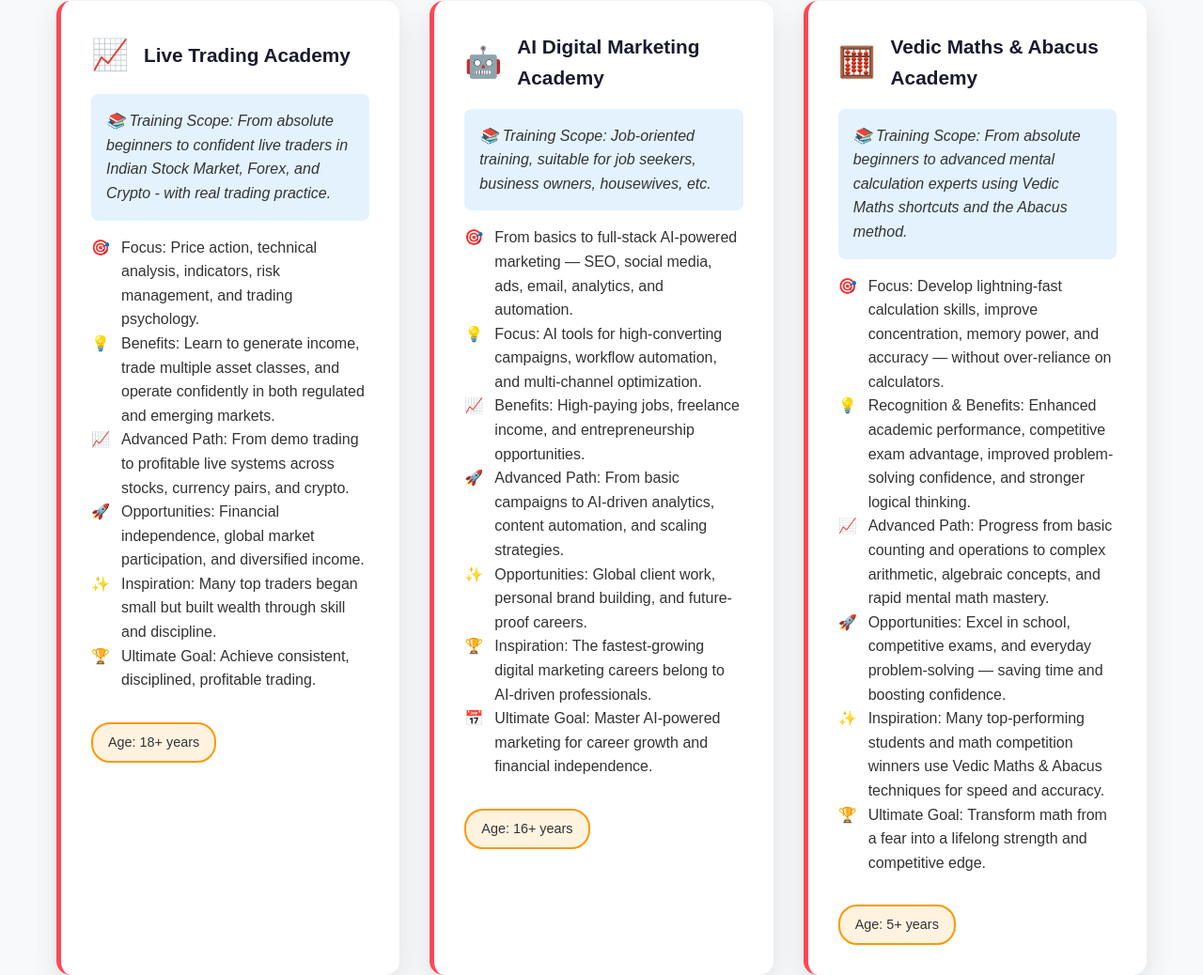
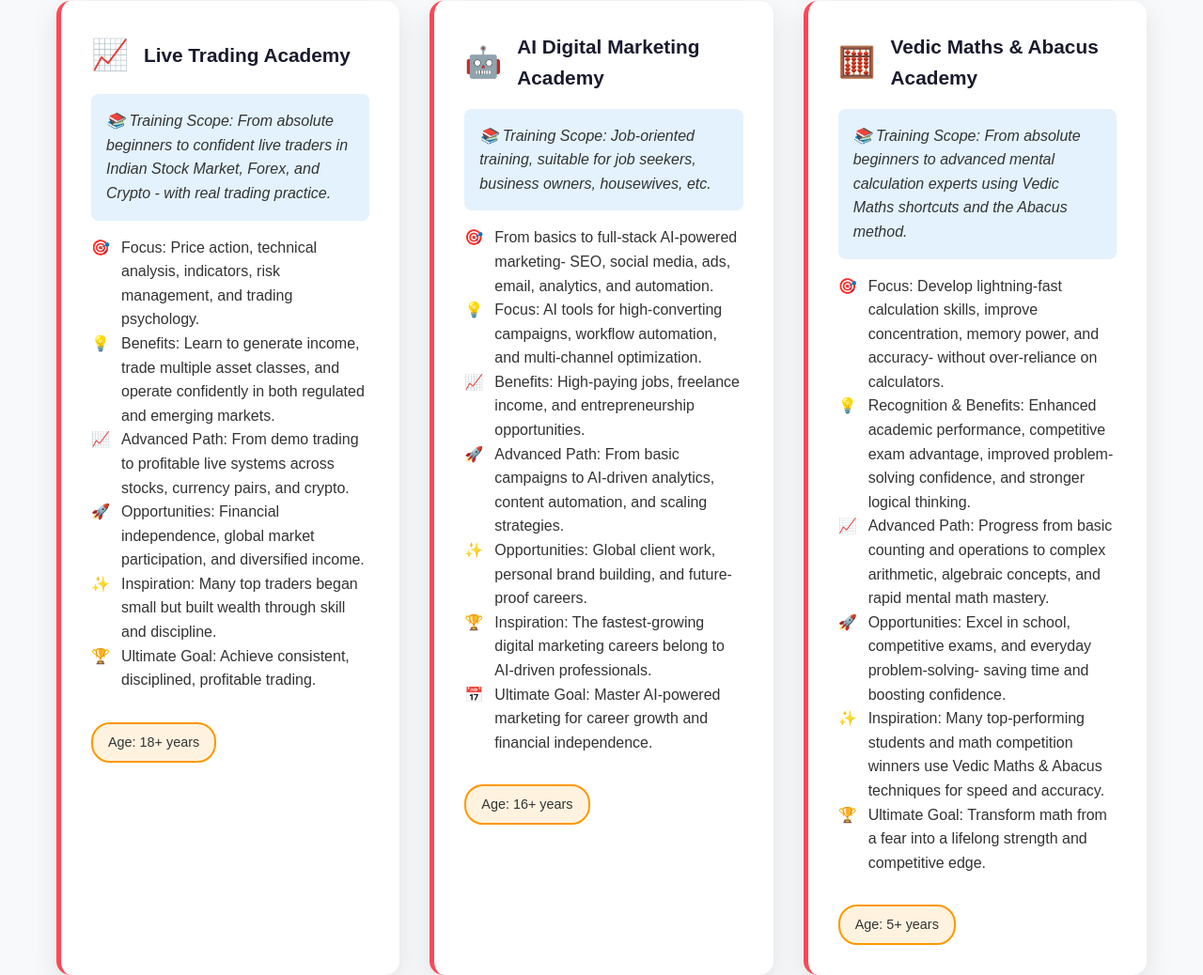
Before and after one commit to bhagirath20/mebhiraja, a plain HTML site: page index.html in a window 1280 px wide. Shown: the part 1547-2585 px from the top of the page at 94% size. Drawn offline with Linux system fonts and the light colour scheme.

Commit message:
Update index.html

```diff
--- a/index.html
+++ b/index.html
@@ -569,7 +569,7 @@
                     <ul class="benefits-list">
                         <li> Focus: Stock markets, equity instruments, futures & options, risk management, SEBI regulations, and practical strategies.
 </li>
-                        <li>Recognition & Benefits: Earn the NISM Series VIII (Equity Derivatives) certification — a gateway to finance jobs, advisory roles, and credible personal trading.
+                        <li>Recognition & Benefits: Earn the NISM Series VIII (Equity Derivatives) certification- a gateway to finance jobs, advisory roles, and credible personal trading.
 </li>
                         <li>Advanced Path: Technical & fundamental analysis, options strategies, portfolio management, and advanced finance certifications.
 </li>
@@ -623,7 +623,7 @@
 
                     </div>
                     <ul class="benefits-list">
-                        <li>From basics to full-stack AI-powered marketing — SEO, social media, ads, email, analytics, and automation.
+                        <li>From basics to full-stack AI-powered marketing- SEO, social media, ads, email, analytics, and automation.
 </li>
                         <li>Focus: AI tools for high-converting campaigns, workflow automation, and multi-channel optimization.
 </li>
@@ -652,13 +652,13 @@
 📚 Training Scope: From absolute beginners to advanced mental calculation experts using Vedic Maths shortcuts and the Abacus method.
                     </div>
                     <ul class="benefits-list">
-                        <li>Focus: Develop lightning-fast calculation skills, improve concentration, memory power, and accuracy — without over-reliance on calculators.
+                        <li>Focus: Develop lightning-fast calculation skills, improve concentration, memory power, and accuracy- without over-reliance on calculators.
 </li>
                         <li>Recognition & Benefits: Enhanced academic performance, competitive exam advantage, improved problem-solving confidence, and stronger logical thinking.
 </li>
                         <li>Advanced Path: Progress from basic counting and operations to complex arithmetic, algebraic concepts, and rapid mental math mastery.
 </li>
-                        <li>Opportunities: Excel in school, competitive exams, and everyday problem-solving — saving time and boosting confidence.
+                        <li>Opportunities: Excel in school, competitive exams, and everyday problem-solving- saving time and boosting confidence.
 </li>
                         <li>Inspiration: Many top-performing students and math competition winners use Vedic Maths & Abacus techniques for speed and accuracy.
 </li>
@@ -740,7 +740,7 @@ Training Scope: From curious beginners to confident leaders with business skills
 </li>
                         <li>Opportunities: Networking, mentorship, and real-world entrepreneurial exposure.
 </li>
-                        <li>Inspiration: Many of today’s youngest CEOs started early — thinking big, acting smart.
+                        <li>Inspiration: Many of today’s youngest CEOs started early- thinking big, acting smart.
 </li>
                         <li>Ultimate Goal: Transform creativity and leadership into a successful business or career.
 
```
